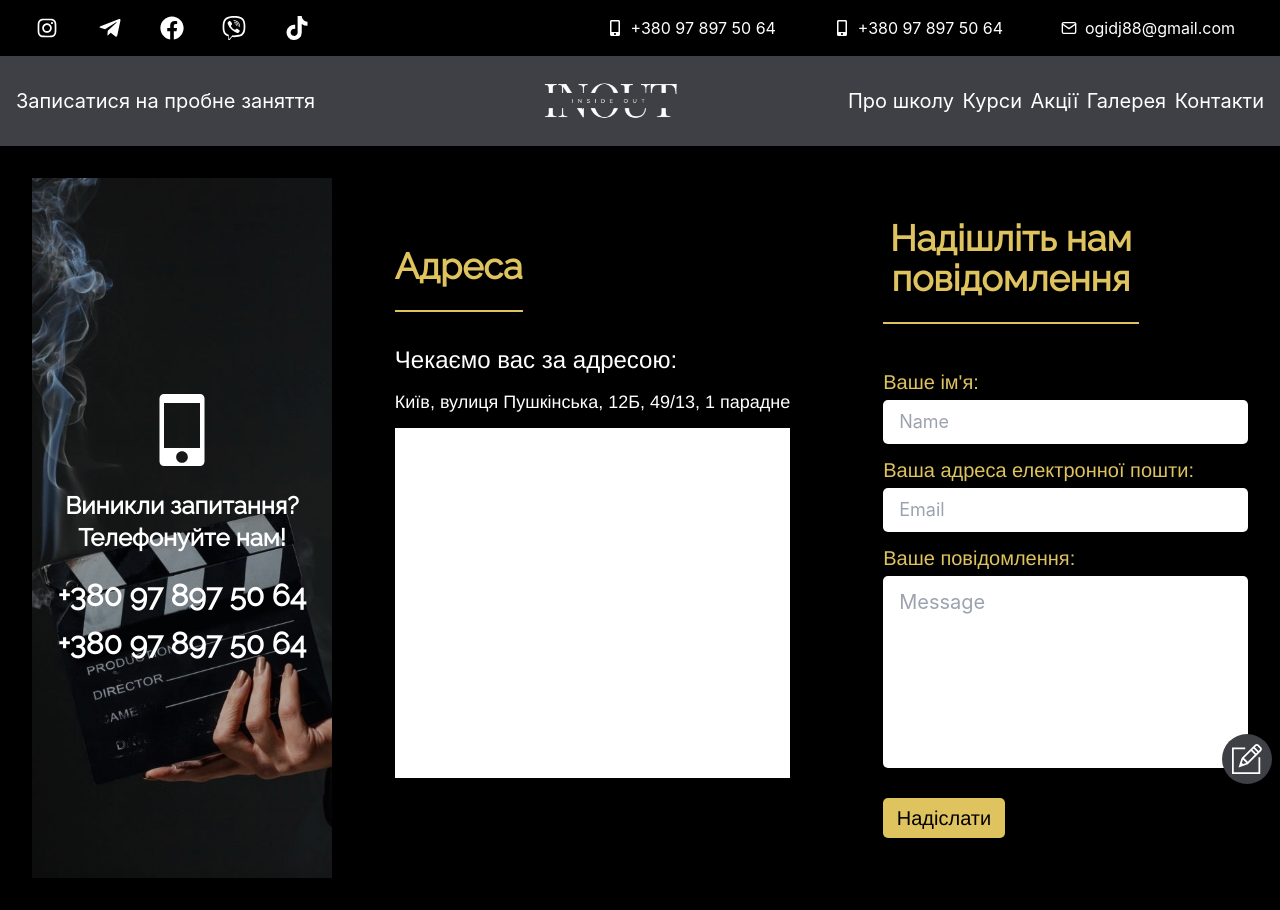
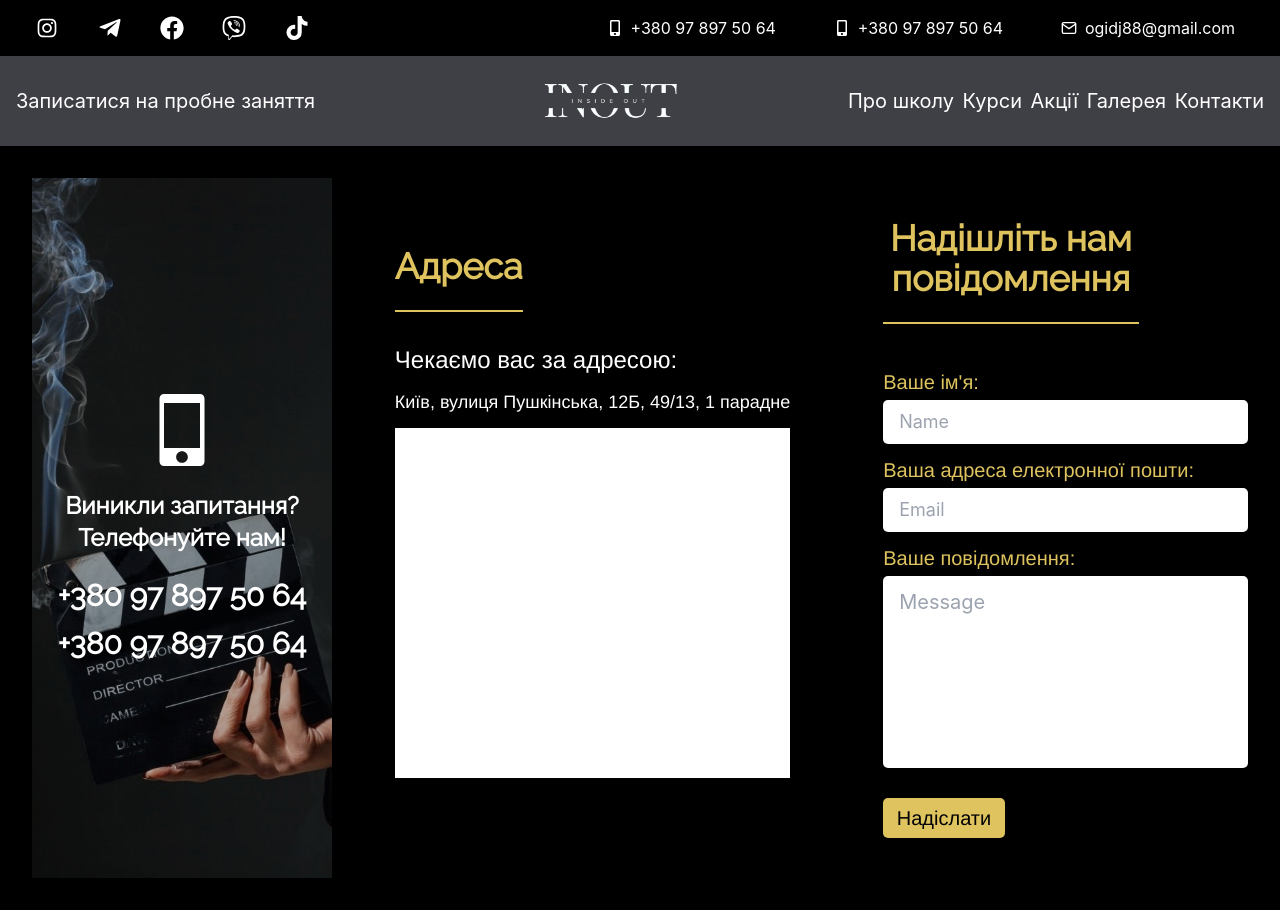
Before and after one commit to VladyslavMazurets/zona_course, a React (Create React App) app: page /contactus in a window 1280 px wide. Built offline with nearby package versions, Linux system fonts and the light colour scheme; a web font is replaced by a local one.

Commit message:
added responzive designe to Registration button

```diff
--- a/src/components/Navbar/Navbar.jsx
+++ b/src/components/Navbar/Navbar.jsx
@@ -66,12 +66,13 @@ function Navbar() {
 
       {!buttonClick && (
         <div
-          className="fixed z-50 bottom-4 right-2 w-[50px] h-[50px]
-      flex items-center justify-center rounded-full bg-zinc-700"
+          className="fixed z-50 bottom-4 right-2 w-[40px] h-[40px] block
+      flex items-center justify-center rounded-full bg-zinc-700 md:w-[45px]
+      md:h-[45px] md:right-3 xl:hidden"
         >
           <TfiPencilAlt
             onClick={() => setButtonClick(true)}
-            className="text-3xl text-white cursor-pointer"
+            className="text-2xl text-white cursor-pointer md:text-[28px]"
           />
         </div>
       )}
```
